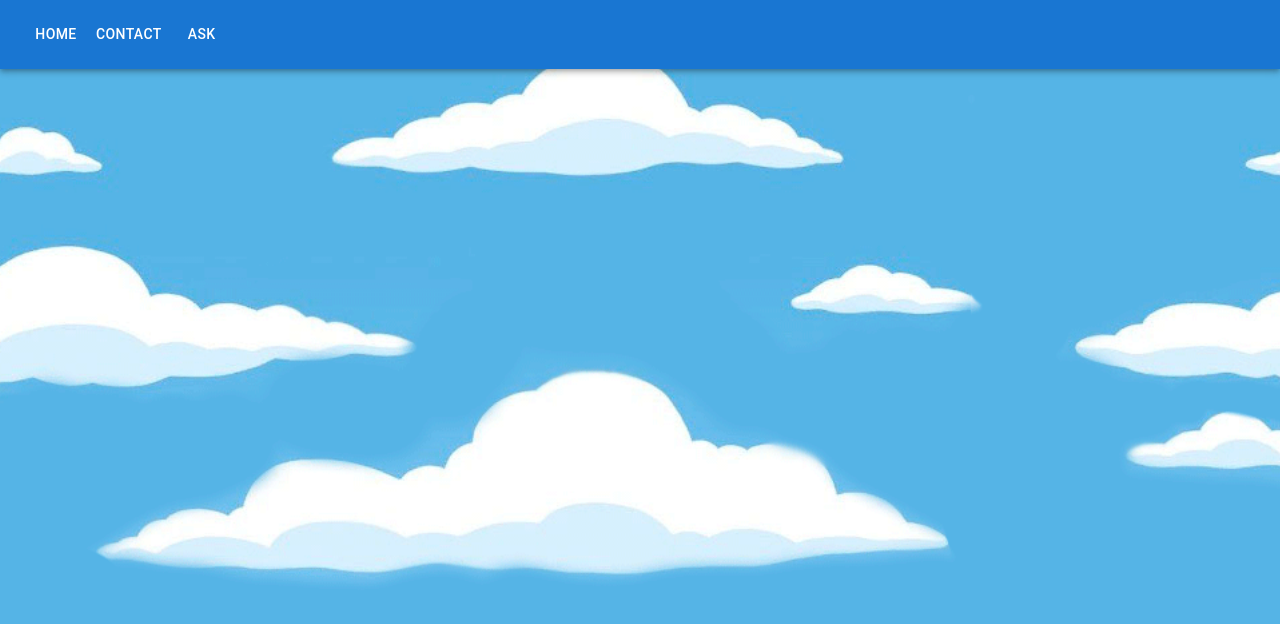
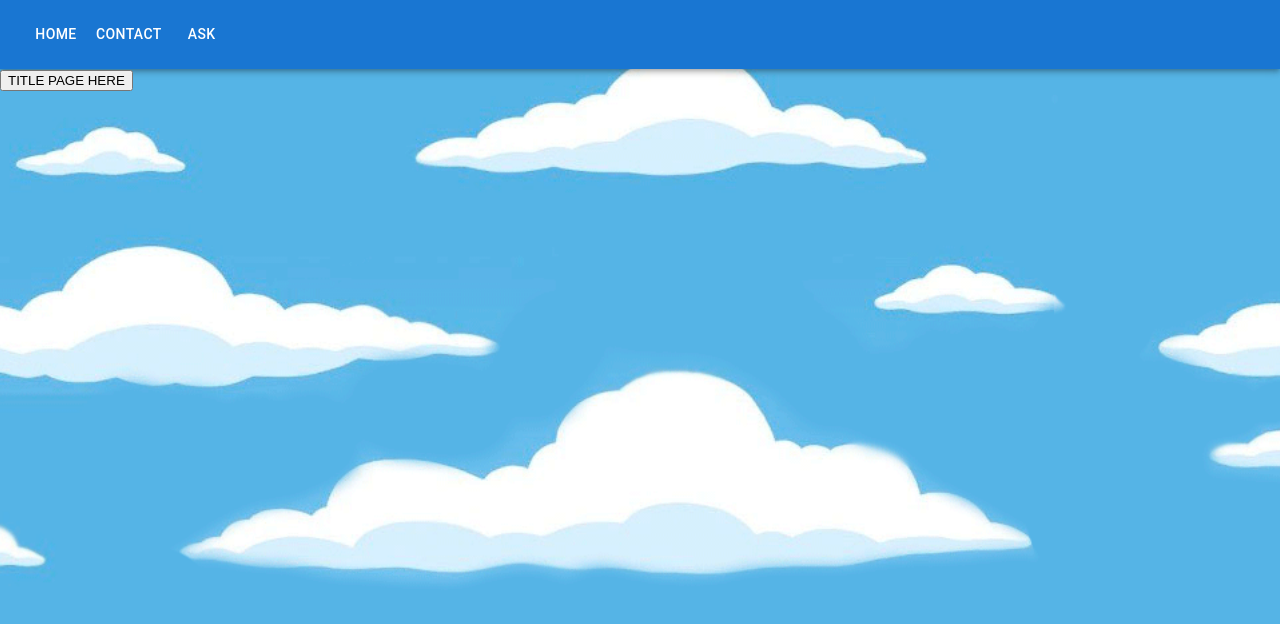
Before and after one commit to DericWard/Ask-God2, a React (Create React App) app: page / in a window 1280 px wide. Before the commit this address had no page. Shown: the top 624 px of the page. Built offline with nearby package versions, Linux system fonts and the light colour scheme.

Commit message:
set up home page /

```diff
--- a/src/App.js
+++ b/src/App.js
@@ -2,20 +2,19 @@
 import { BrowserRouter as Router, Route, Routes } from "react-router-dom";
 import ResponsiveAppBar from "./pages/Header";
 import Home from "./pages/Home";
-import Contact from "./pages/Contact"
-import Ask from "./pages/Ask.js"
-
-
+import Contact from "./pages/Contact";
+import Ask from "./pages/Ask.js";
 
 function App() {
   return (
     <Router>
       <ResponsiveAppBar />
       <Routes>
+        <Route path="/" element={<Home />} />
         <Route path="/home" element={<Home />} />
         <Route path="/contact" element={<Contact />} />
         <Route path="/ask" element={<Ask />} />
-    </Routes>
+      </Routes>
     </Router>
   );
 }
--- a/src/pages/Home.js
+++ b/src/pages/Home.js
@@ -9,7 +9,7 @@ function Home() {
   return (
     <div className="App">
       <header className="App-header">
-        <button onClick={playSound}>This is a test sound</button>
+        <button onClick={playSound}>TITLE PAGE HERE</button>
       </header>
     </div>
   );
```
